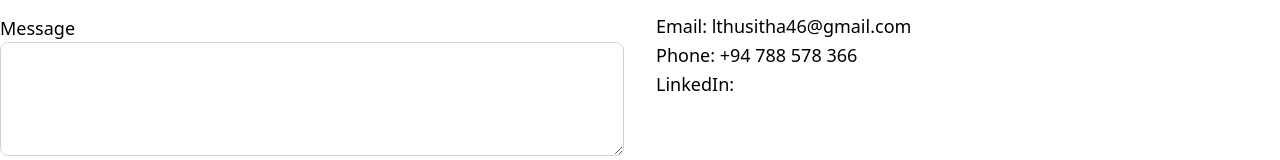
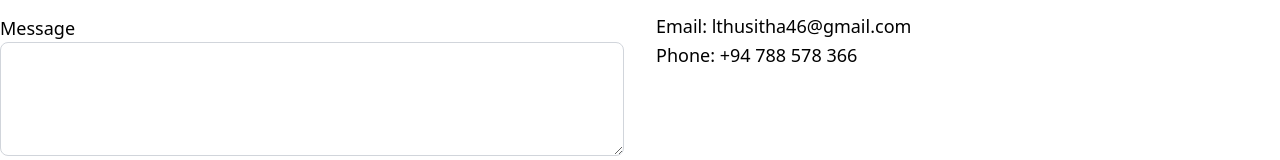
Before and after one commit to Thusitha4/GTlakshan, a plain HTML site: page index.html in a window 1280 px wide. Shown: the part 1200-1360 px from the top of the page. Drawn offline with nearby package versions, Linux system fonts and the light colour scheme.

Commit message:
index2.html

```diff
--- a/index.html
+++ b/index.html
@@ -93,7 +93,7 @@
         <ul class="text-lg leading-relaxed mt-2">
           <li>Email: lthusitha46@gmail.com</li>
           <li>Phone: +94 788 578 366</li>
-          <li>LinkedIn:
+
         </ul>
       </div>
     </div>
```
